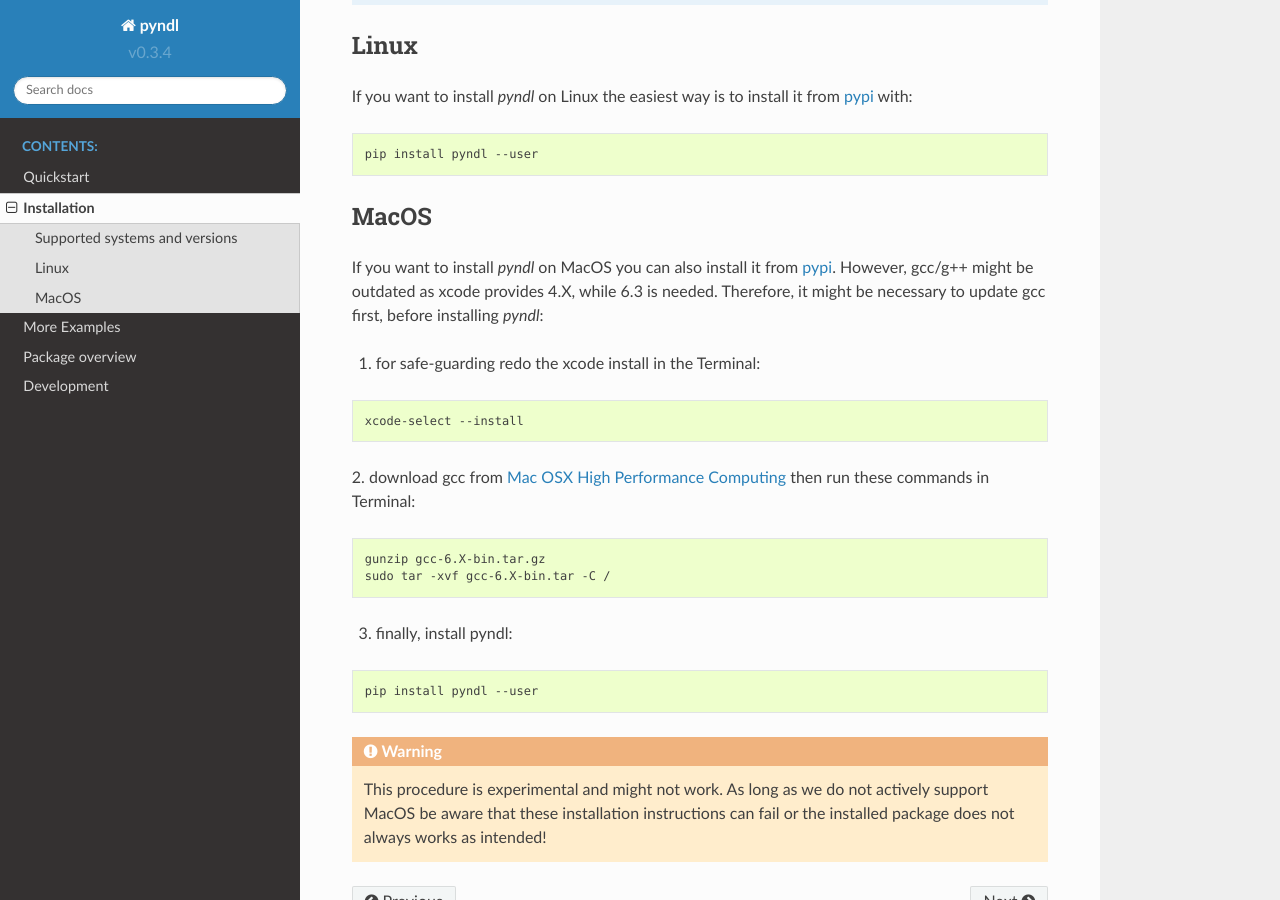
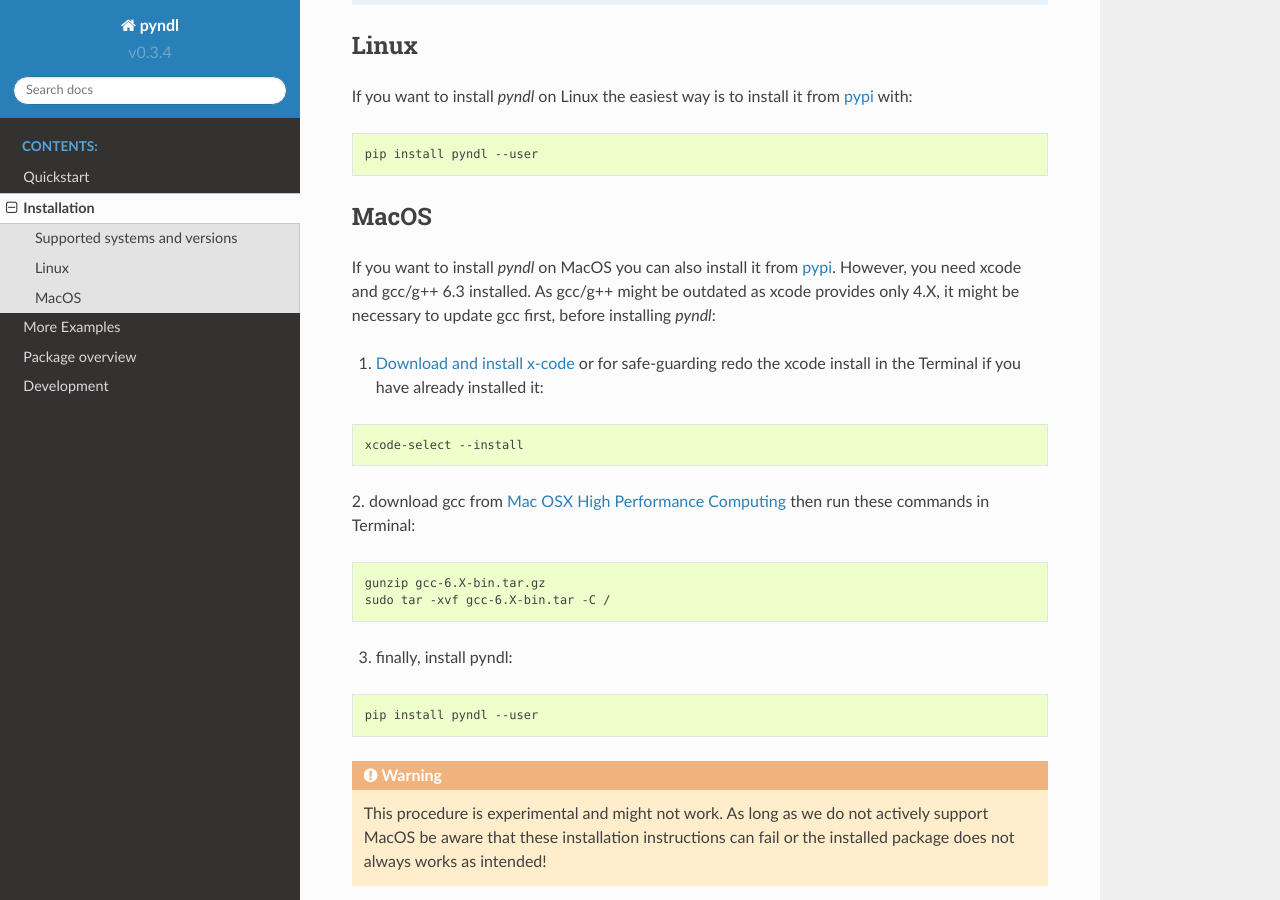
Before and after one commit to quantling/pyndl, a Sphinx documentation site: the page built from doc/source/installation.rst, in a window 1280 px wide and 900 px high, scrolled down 452 px. Built offline with Sphinx 7.4.7 and the Read the Docs theme 2.0.0, drawn with Linux system fonts in a browser that asks for light colours; pages that are not in the unit, such as notebooks, are missing from menus.

Commit message:
extends MacOS instructions

```diff
--- a/doc/source/installation.rst
+++ b/doc/source/installation.rst
@@ -34,11 +34,13 @@ MacOS
 -----
 
 If you want to install *pyndl* on MacOS you can also install it from
-`pypi <https://pypi.python.org/pypi>`_. However, gcc/g++ might be outdated as
-xcode provides 4.X, while 6.3 is needed. Therefore, it might be necessary to
-update gcc first, before installing *pyndl*:
+`pypi <https://pypi.python.org/pypi>`_. However, you need xcode and gcc/g++ 6.3
+installed. As gcc/g++ might be outdated as xcode provides only 4.X, it might be
+necessary to update gcc first, before installing *pyndl*:
 
-1. for safe-guarding redo the xcode install in the Terminal:
+1. `Download and install x-code <https://developer.apple.com/xcode/>`_ or
+   for safe-guarding redo the xcode install in the Terminal if you have already
+   installed it:
 
 .. code:: bash
 
```
